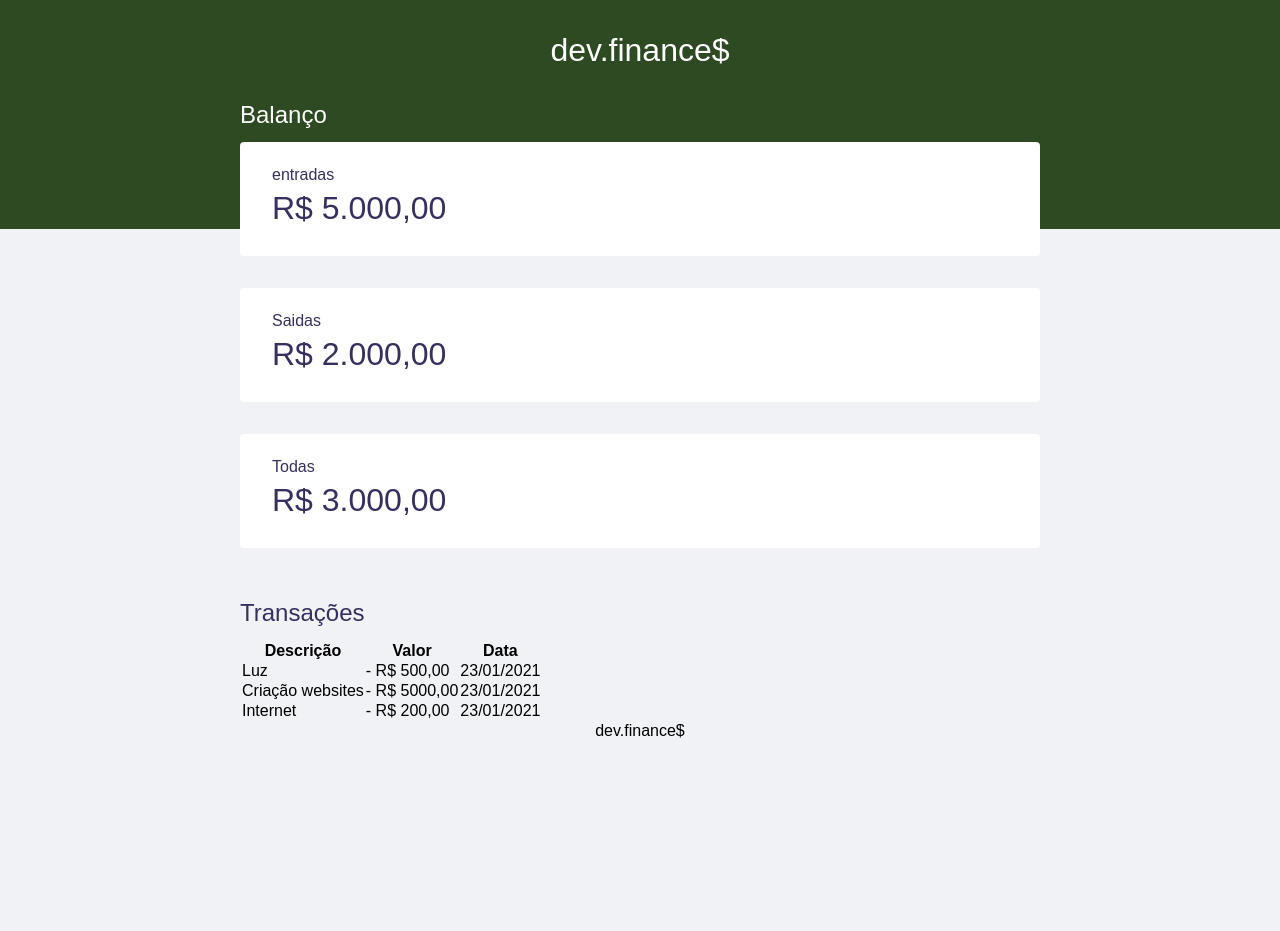
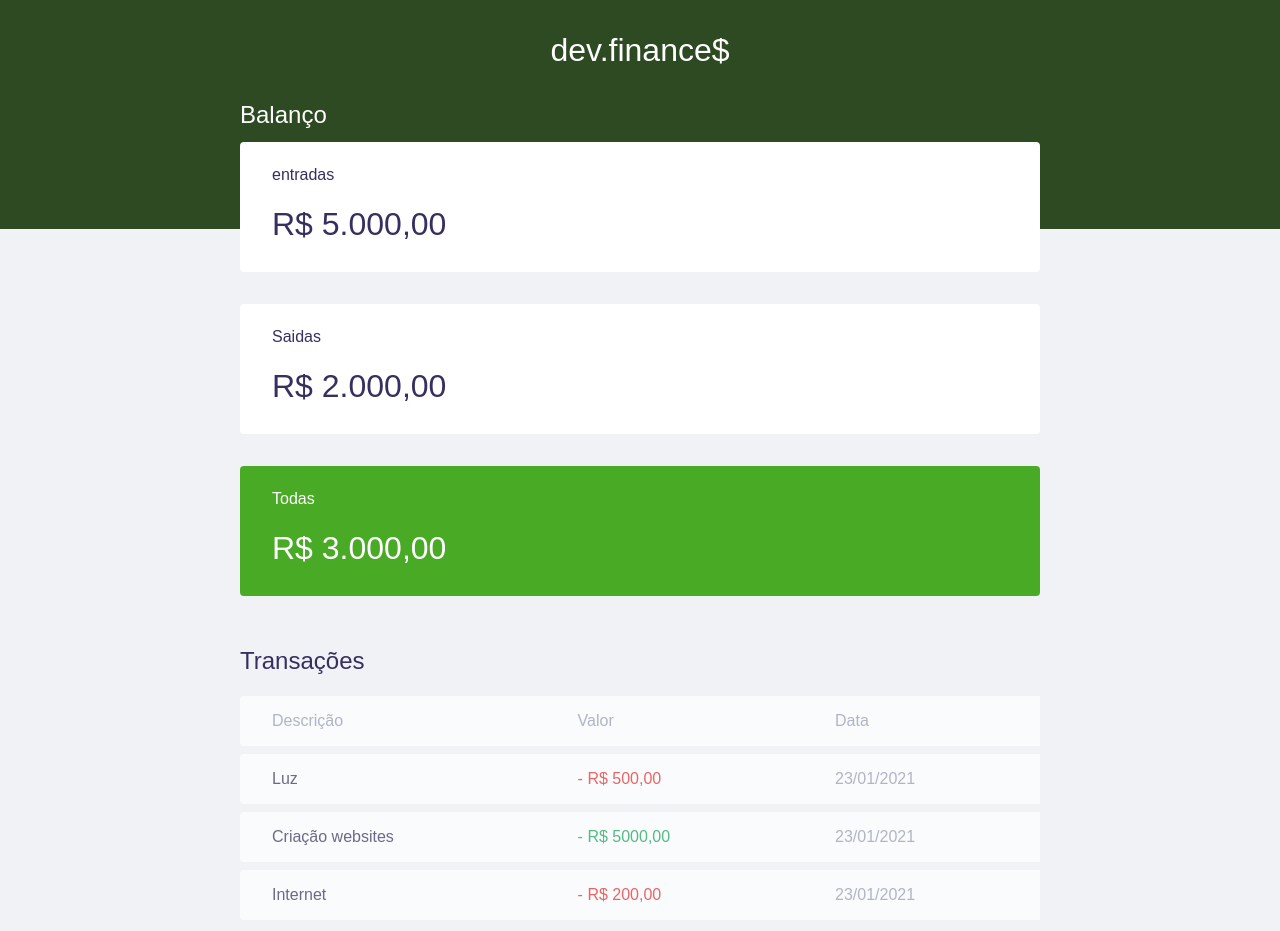
Before and after one commit to Maik-Biazi/dev.financa, a plain HTML site: page index.html in a window 1280 px wide. Shown: the top 931 px of the page. Before the commit the page ends 800 px from the top, so only its background shows below. Drawn offline with Linux system fonts and the light colour scheme.

Commit message:
4 commit

```diff
--- a/index.html
+++ b/index.html
@@ -23,7 +23,7 @@
           <h3>Saidas</h3>
           <p>R$ 2.000,00</p>
         </div>
-        <div class="card">
+        <div class="card total">
           <h3>Todas</h3>
           <p>R$ 3.000,00</p>
         </div>
@@ -41,19 +41,19 @@
           </thead>
           <tbody>
             <tr>
-              <td>Luz</td>
-              <td>- R$ 500,00</td>
-              <td>23/01/2021</td>
+              <td class="description">Luz</td>
+              <td class="expense">- R$ 500,00</td>
+              <td class="date">23/01/2021</td>
             </tr>
             <tr>
-              <td>Criação websites</td>
-              <td>- R$ 5000,00</td>
-              <td>23/01/2021</td>
+              <td class="description">Criação websites</td>
+              <td class="income">- R$ 5000,00</td>
+              <td class="date">23/01/2021</td>
             </tr>
             <tr>
-              <td>Internet</td>
-              <td>- R$ 200,00</td>
-              <td>23/01/2021</td>
+              <td class="description">Internet</td>
+              <td class="expense">- R$ 200,00</td>
+              <td class="date">23/01/2021</td>
             </tr>
           </tbody>
         </table>
--- a/style.css
+++ b/style.css
@@ -69,7 +69,57 @@ header h1{
 .card p{
         font-size: 2rem;
         line-height: 3rem;
+        margin-top: 1rem;
 }
+.card.total{
+        background: #49aa26;
+        color: white;
+}
+/* table =========================================*/
+#data-table {
+    width:100%;
+    border-spacing:0 0.5rem;
+    color: #969cb3;
+}
+table thead tr th:first-child,
+table tbody tr td:first-child{
+    border-radius: 0.25rem 0 0 0.25rem;
+
+}
+table tr{
+    opacity: 0.7;
+}
+table tbody tr:hover{
+    opacity: 1;
+}
+table td{
+    background: white;
+    padding: 1rem  2rem;
+
+
+}
+
+
+
+
+table th{
+    background:white;
+    font-weight: normal;
+    padding: 1rem 2rem;
+    text-align:left;
+
+
+}
+td.description{
+    color:var(--dark-blue);
+}
+td.income{
+    color:#12a454;
+}
+td.expense{
+    color:#e92929
+}
+
 
 
 
@@ -78,4 +128,7 @@ header h1{
 
 footer{
     text-align: center;
+    padding:4rem 0 2rem;
+    color:var(--dark-blue);
+    opacity: 0.6;
 }
```
